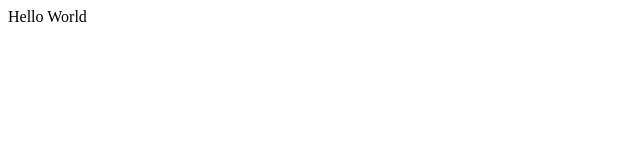
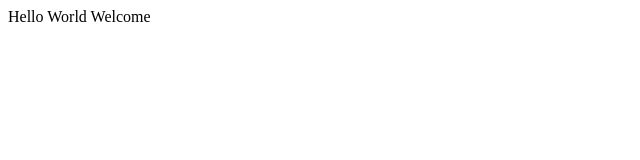
Before and after one commit to Akshayareddykatla/AkshayaProject, a plain HTML site: page index.html in a window 1280 px wide. Shown: the full height of the page, 0-640 px from the left. Drawn offline with Linux system fonts and the light colour scheme.

Commit message:
added text

```diff
--- a/index.html
+++ b/index.html
@@ -6,6 +6,7 @@
     <title>Document</title>
 </head>
 <body>
-    Hello World
+    <p1>Hello World</p1>
+    <p2>Welcome</p2>
 </body>
 </html>
```
